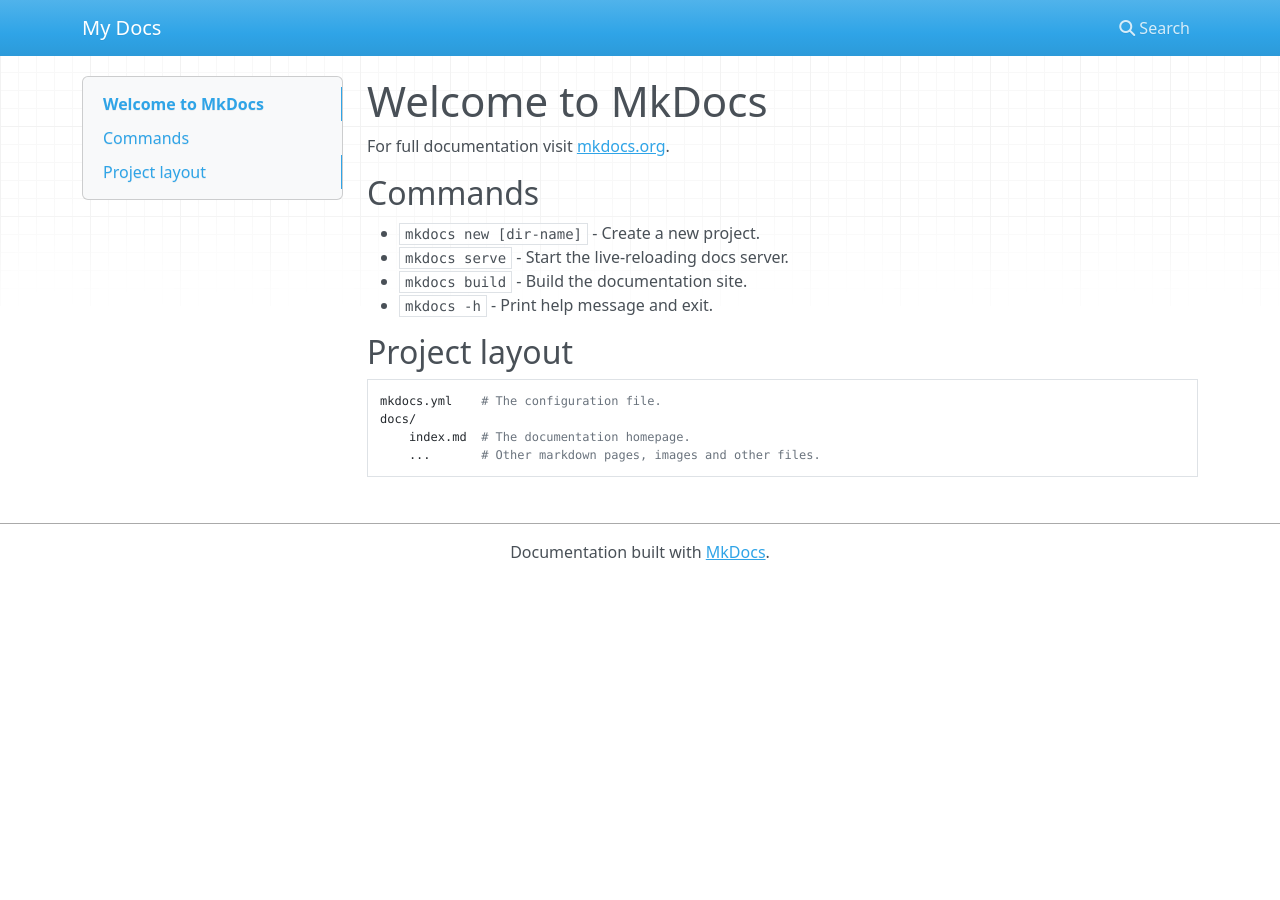
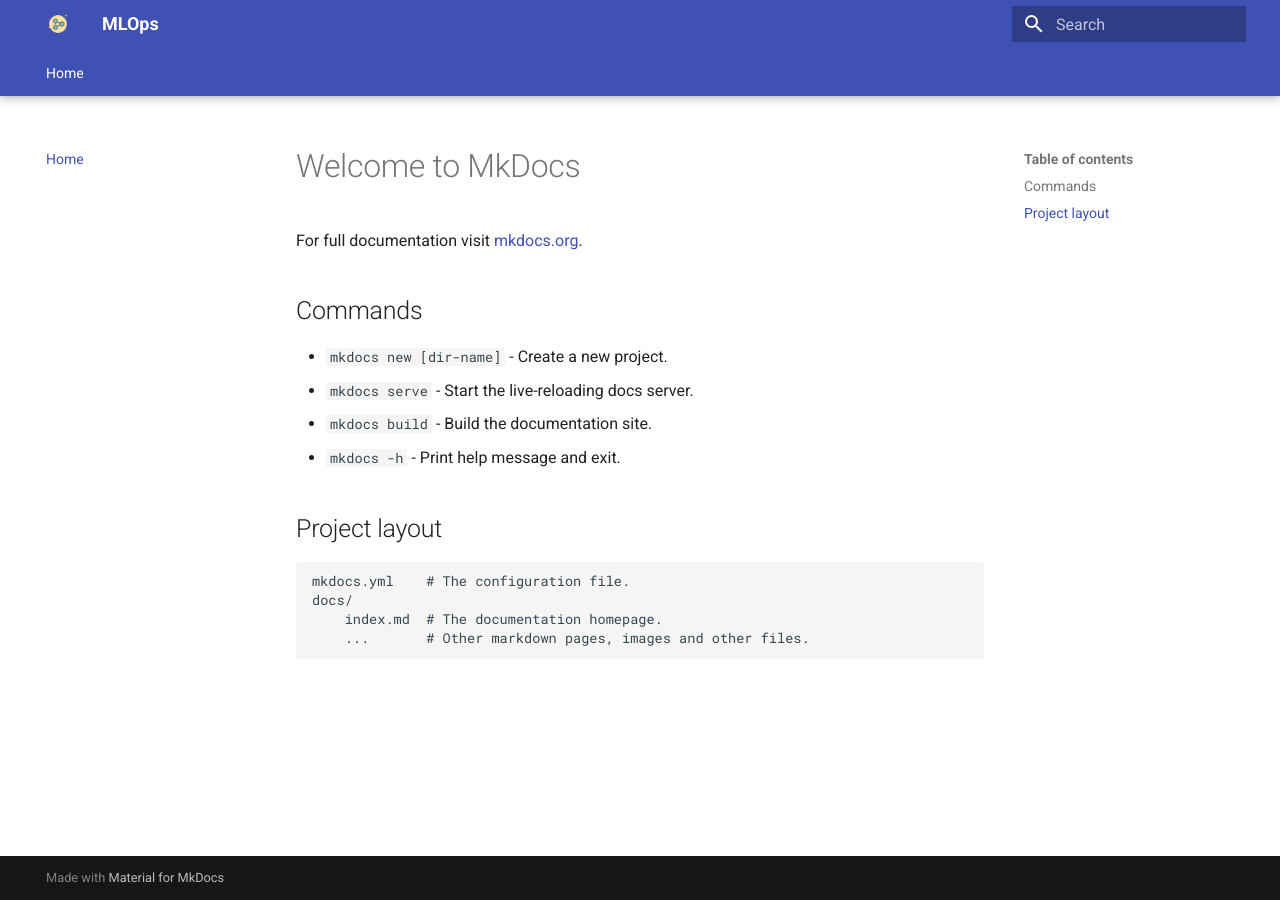
Before and after one commit to slaily/operationml-site, an MkDocs documentation site: the page built from docs/index.md, in a window 1280 px wide. Built offline with MkDocs 1.6.1 and Material for MkDocs 9.7.7, drawn with Linux system fonts in a browser that asks for light colours; nearby versions of some CDN libraries.

Commit message:
Modify MkDocs configuration file setting theme and logo

```diff
--- a/mkdocs.yml
+++ b/mkdocs.yml
@@ -1 +1,14 @@
-site_name: My Docs
+site_name: MLOps
+site_url: https://mlopspace.com
+extra:
+  homepage: https://mlopspace.com
+nav:
+  - Home: index.md
+theme:
+  name: material
+  logo: assets/images/logo.svg
+  favicon: assets/images/logo.svg
+  language: en
+  features:
+    - navigation.tabs
+    - navigation.tabs.sticky
```
